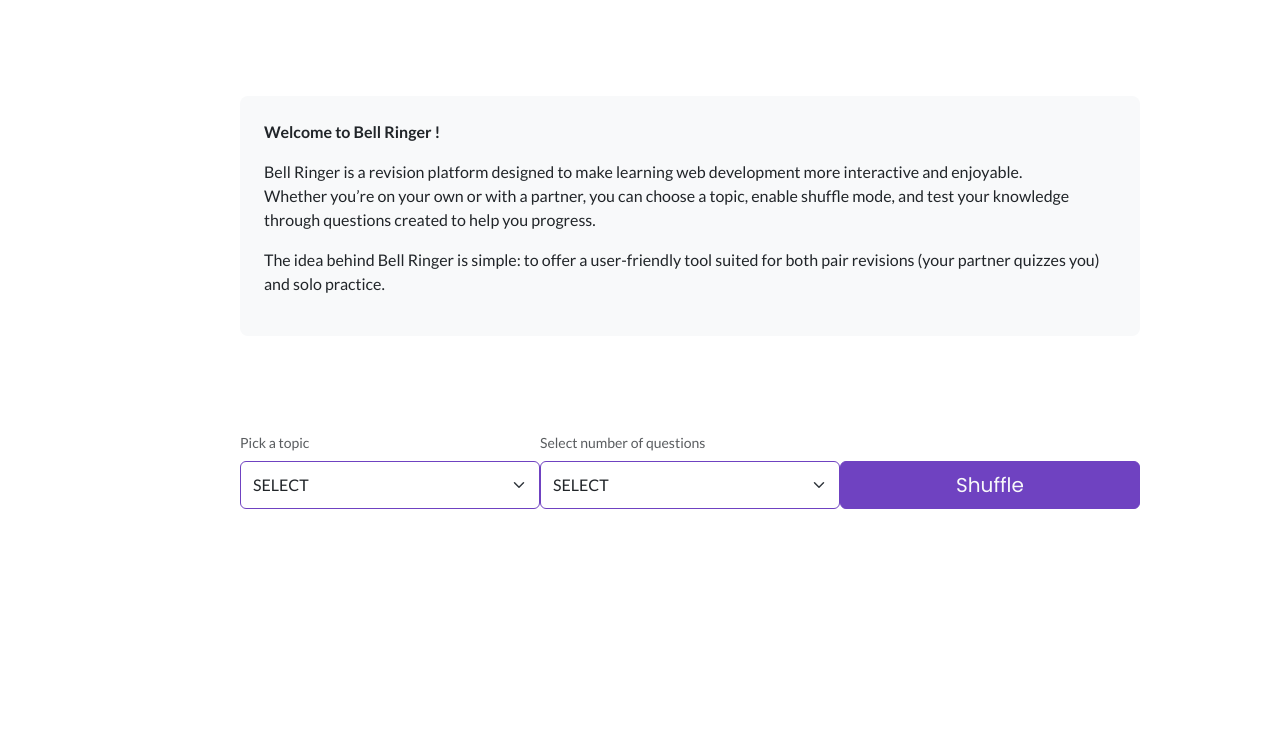
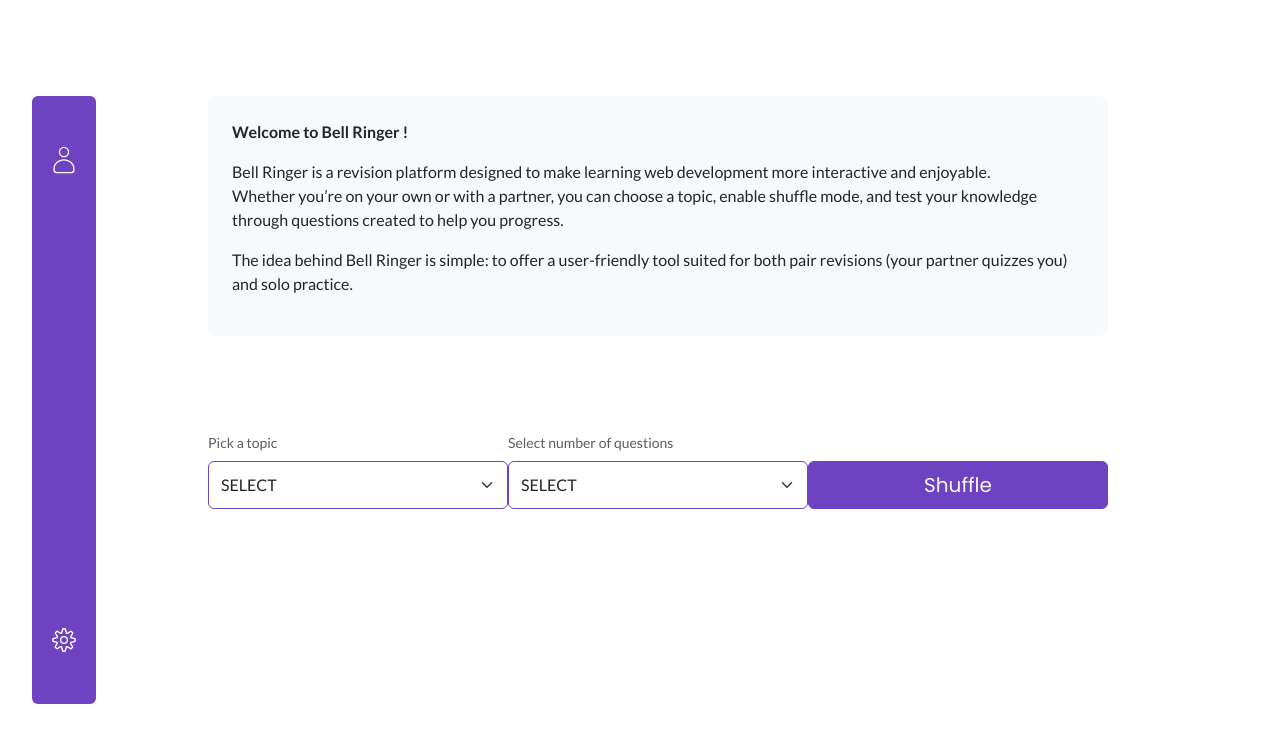
Before and after one commit to luneroka/bell-ringer, a React (Vite) app in the folder frontend/: page / in a window 1280 px wide. Shown: the top 742 px of the page. Built offline with nearby package versions, Linux system fonts and the light colour scheme.

Commit message:
Make the navbar fixed and none shrinkable

```diff
--- a/frontend/src/components/navbar/Navbar.jsx
+++ b/frontend/src/components/navbar/Navbar.jsx
@@ -3,15 +3,16 @@ import { CiUser, CiSettings } from 'react-icons/ci';
 function Navbar() {
   return (
     <header
-      className='bg-primary position-sticky top-0 rounded-2'
+      className='bg-primary rounded-2'
       style={{
+        position: 'fixed',
+        left: '32px',
+        top: '96px',
         width: '4rem',
         height: 'calc(100vh - 192px)',
-        minHeight: '680px',
-        marginTop: '96px',
-        marginBottom: '96px',
-        marginLeft: '32px',
+        minHeight: '480px',
         overflow: 'auto',
+        zIndex: 1030,
       }}
     >
       <nav
```
